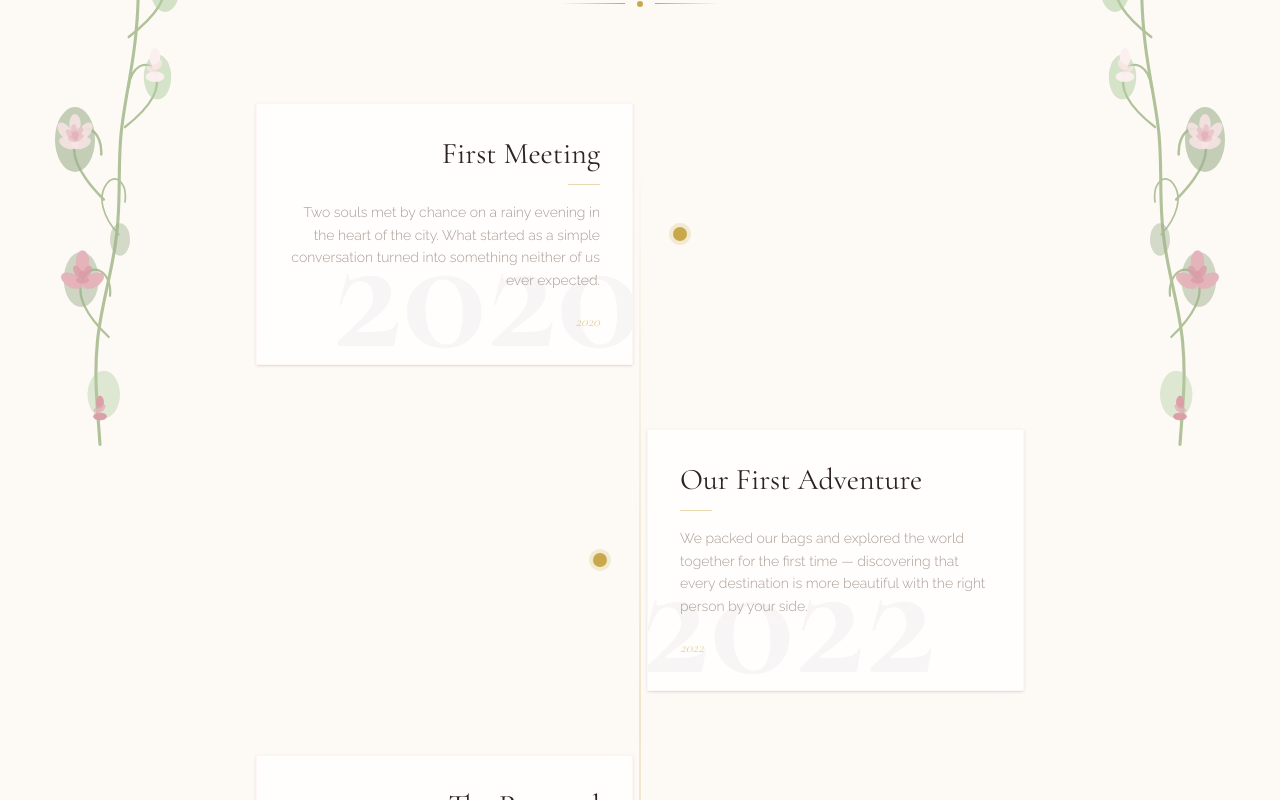
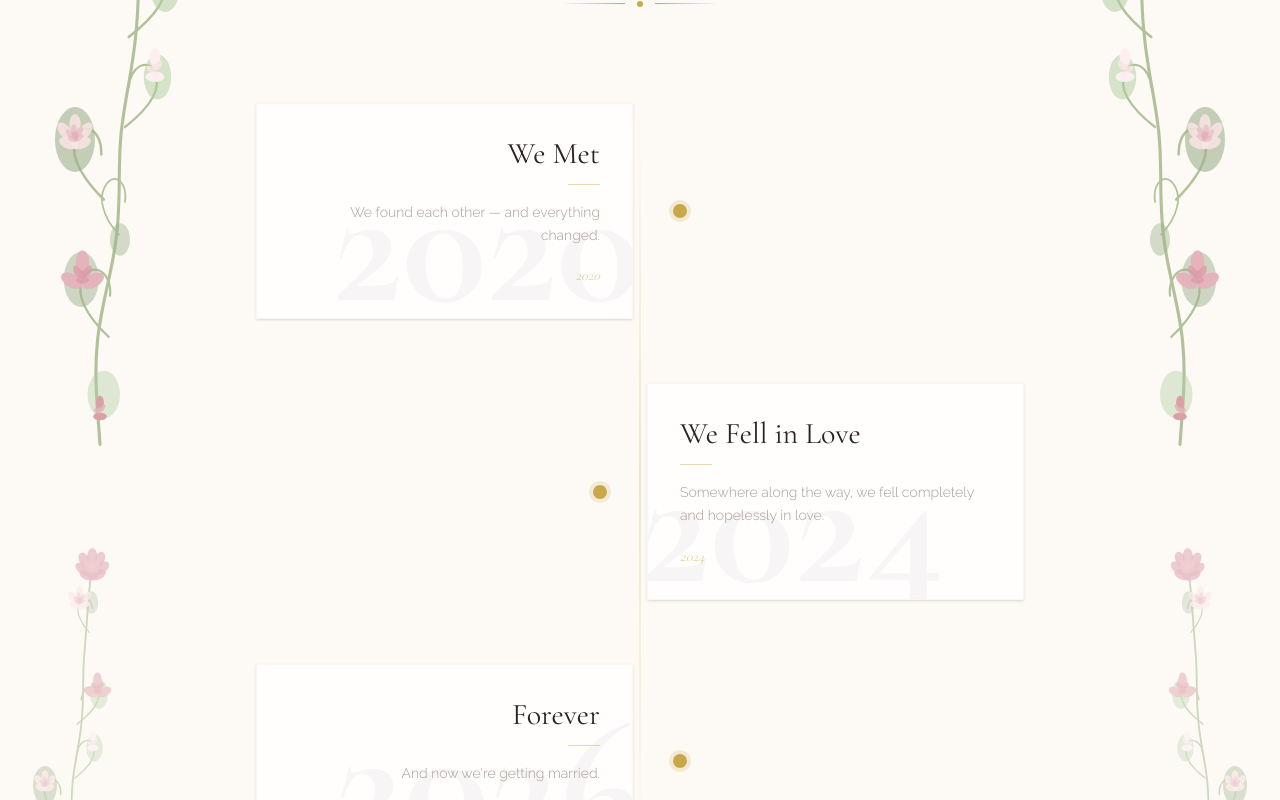
Before and after one commit to hazemobeidin97/my-wedding, a Next.js app: page / in a window 1280 px wide. Shown: the part 1600-2400 px from the top of the page. Built offline with nearby package versions, Linux system fonts and the light colour scheme.

Commit message:
Simplify Our Story to 3 short entries

```diff
--- a/components/OurStory.tsx
+++ b/components/OurStory.tsx
@@ -6,31 +6,21 @@ import FloralAccent from "./FloralAccent";
 const events = [
   {
     year: "2020",
-    title: "First Meeting",
-    description:
-      "Two souls met by chance on a rainy evening in the heart of the city. What started as a simple conversation turned into something neither of us ever expected.",
+    title: "We Met",
+    description: "We found each other — and everything changed.",
     side: "left" as const,
   },
   {
-    year: "2022",
-    title: "Our First Adventure",
-    description:
-      "We packed our bags and explored the world together for the first time — discovering that every destination is more beautiful with the right person by your side.",
+    year: "2024",
+    title: "We Fell in Love",
+    description: "Somewhere along the way, we fell completely and hopelessly in love.",
     side: "right" as const,
   },
   {
-    year: "2024",
-    title: "The Proposal",
-    description:
-      "Under a sky full of stars, on a rooftop in the old city, Hazem got down on one knee with a ring and a heart full of love. Of course, she said yes.",
+    year: "2026",
+    title: "Forever",
+    description: "And now we're getting married.",
     side: "left" as const,
-  },
-  {
-    year: "2026",
-    title: "Forever Begins",
-    description:
-      "Today we stand before our loved ones to promise each other a lifetime of love, laughter, and adventure. This chapter is only the beginning of our story.",
-    side: "right" as const,
   },
 ];
 
```
